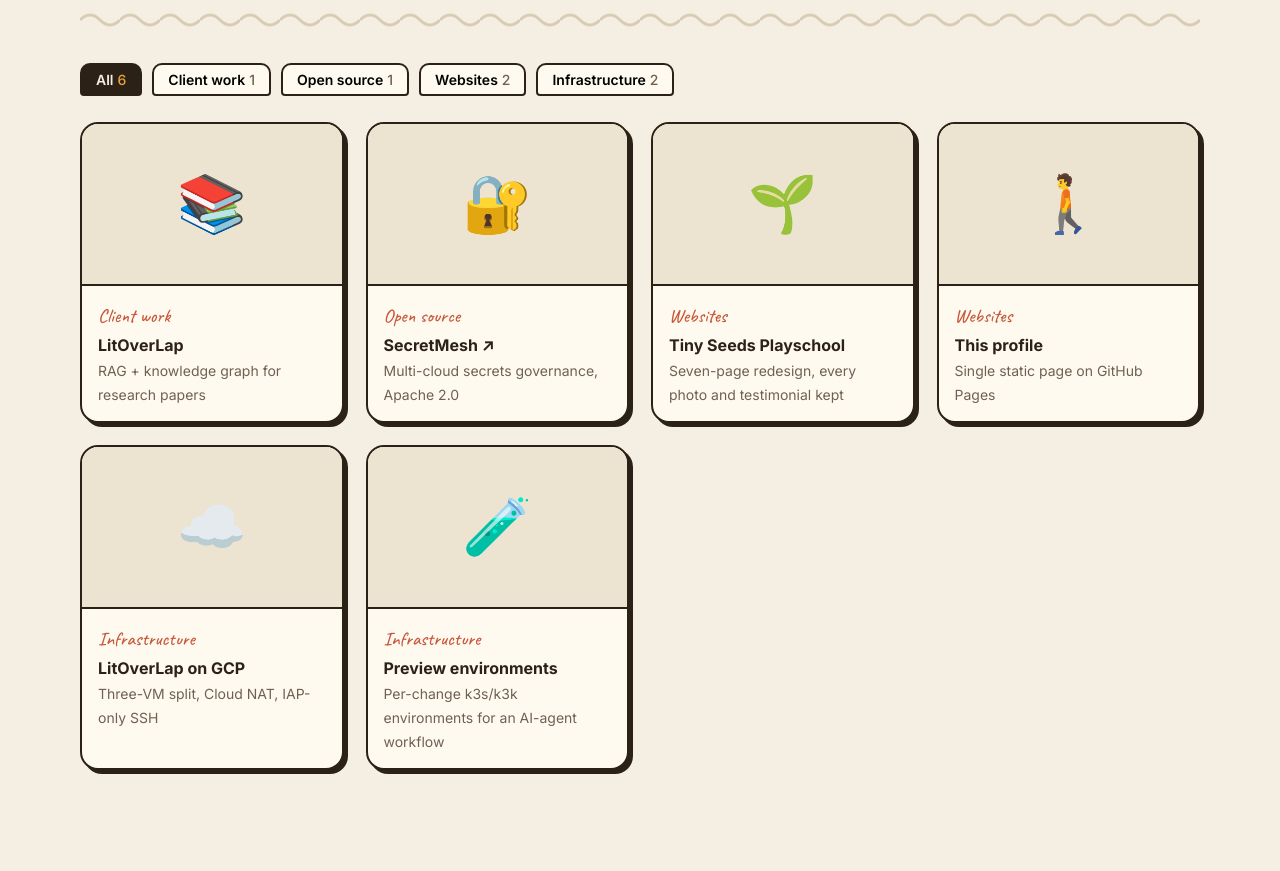
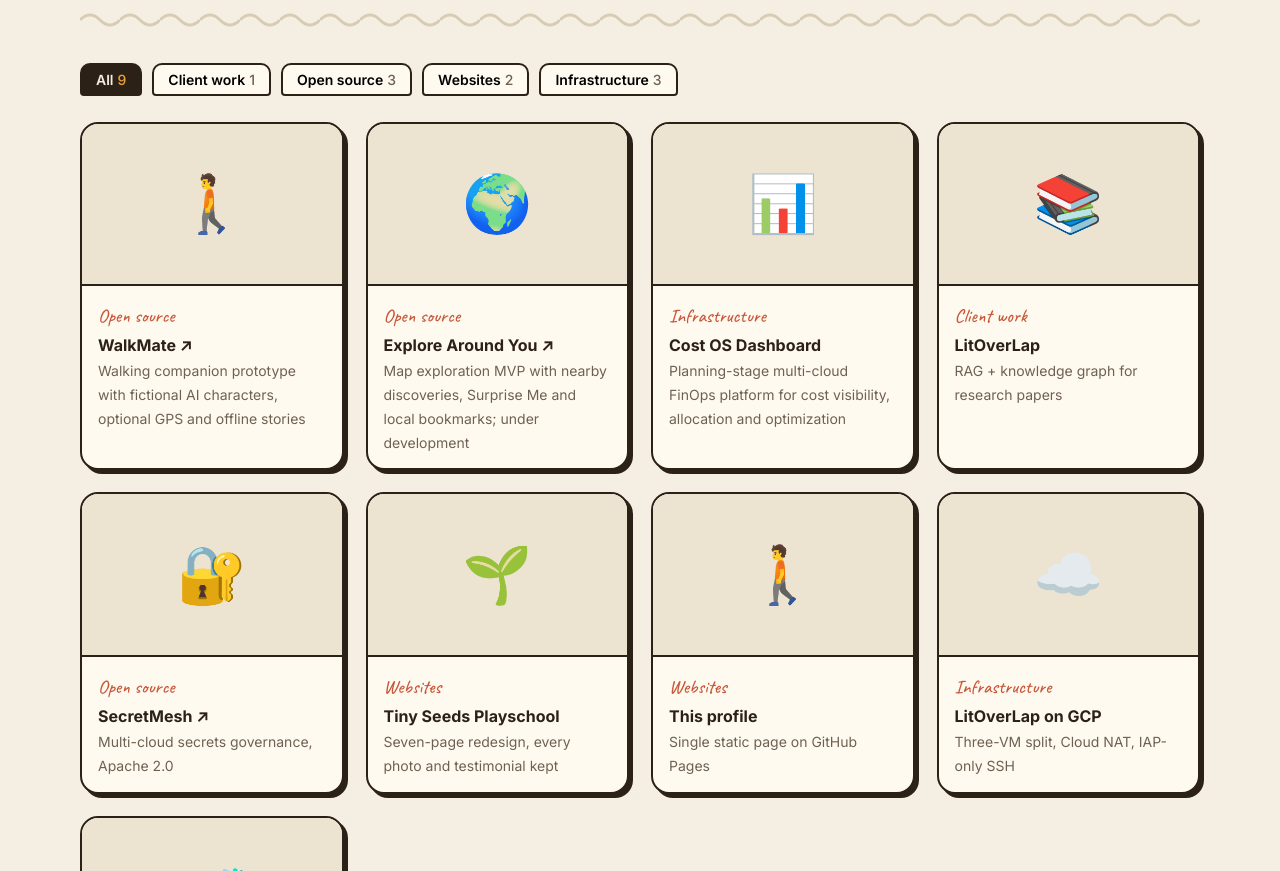
Before and after one commit to vsp6692/profile-builder, a plain HTML site: page index.html in a window 1280 px wide. Shown: the part 6426-7297 px from the top of the page. Drawn offline with Linux system fonts and the light colour scheme.

Commit message:
Add WalkMate, Explore Around You and Cost OS projects

```diff
--- a/index.html
+++ b/index.html
@@ -232,6 +232,26 @@ const profile = {
     "Infrastructure"
   ],
   "work": [
+    {
+      "name": "WalkMate",
+      "type": "Open source",
+      "note": "Walking companion prototype with fictional AI characters, optional GPS and offline stories",
+      "icon": "🚶",
+      "link": "https://github.com/vsp6692/walkmate"
+    },
+    {
+      "name": "Explore Around You",
+      "type": "Open source",
+      "note": "Map exploration MVP with nearby discoveries, Surprise Me and local bookmarks; under development",
+      "icon": "🌍",
+      "link": "https://github.com/vsp6692/explorearoundyou"
+    },
+    {
+      "name": "Cost OS Dashboard",
+      "type": "Infrastructure",
+      "note": "Planning-stage multi-cloud FinOps platform for cost visibility, allocation and optimization",
+      "icon": "📊"
+    },
     {
       "name": "LitOverLap",
       "type": "Client work",
```
